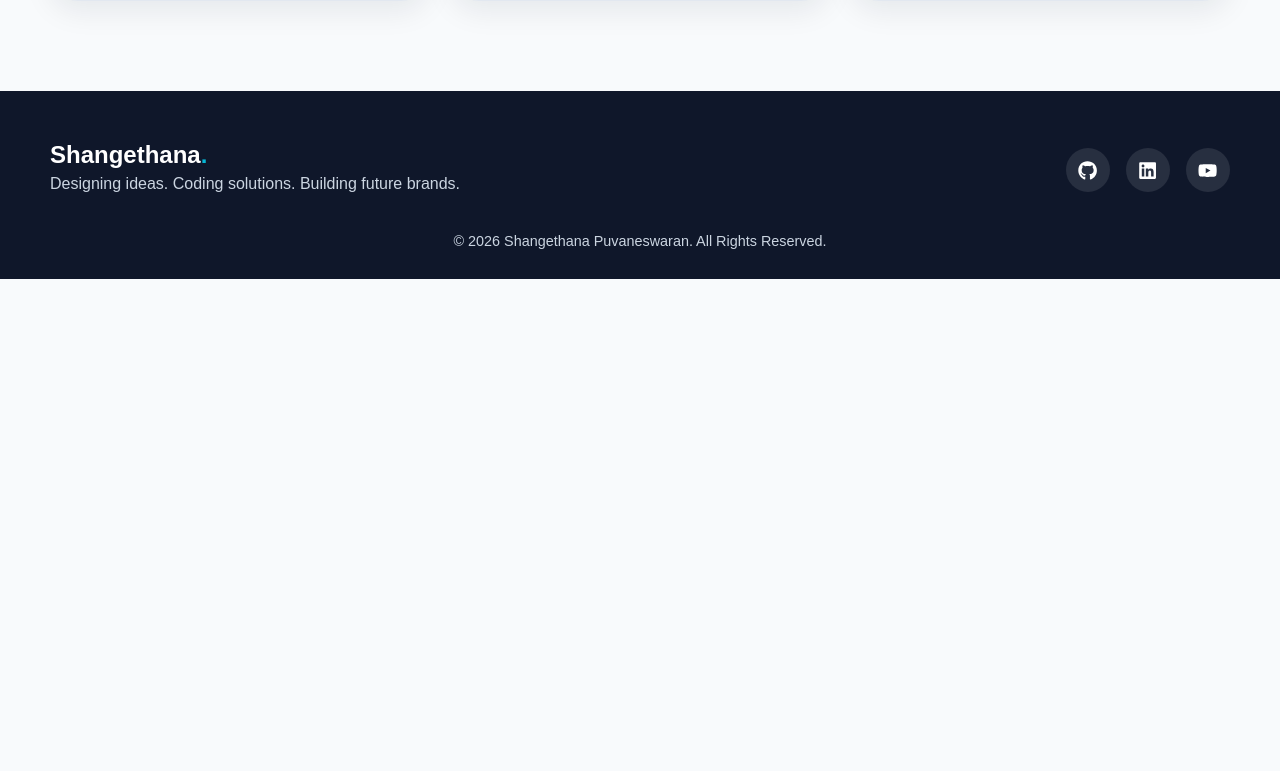
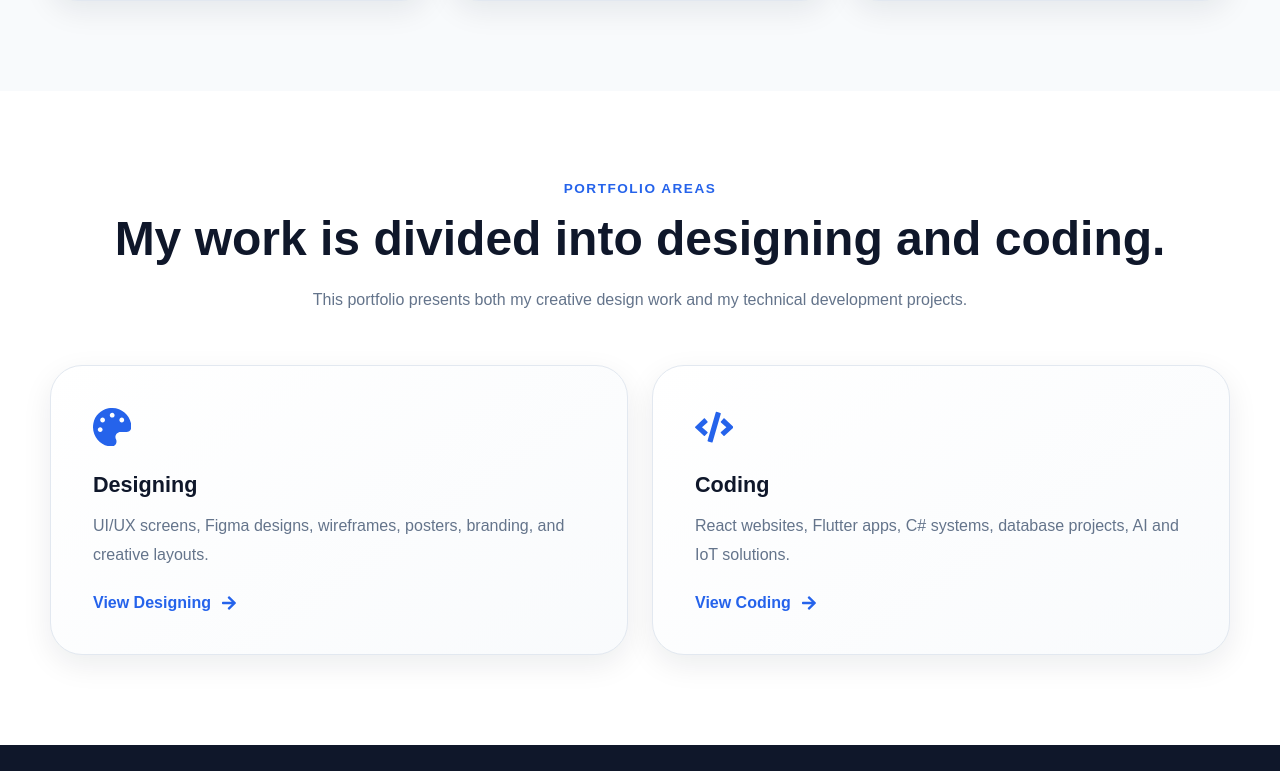
Before and after one commit to PuvaneswaranShangethana/shangethana-portfolio, a React (Vite) app: page / in a window 1280 px wide. Shown: the part 2269-3040 px from the top of the page. Before the commit the page ends 2548 px from the top, so only its background shows below. Built offline with nearby package versions, Linux system fonts and the light colour scheme.

Commit message:
Add designing and coding showcase section

```diff
--- /dev/null
+++ b/src/components/sections/ShowcaseSection.css
@@ -0,0 +1,62 @@
+.showcase-section {
+  background: var(--color-surface);
+}
+
+.center {
+  display: block;
+  text-align: center;
+}
+
+.showcase-grid {
+  display: grid;
+  grid-template-columns: repeat(2, 1fr);
+  gap: 24px;
+}
+
+.showcase-card {
+  padding: 42px;
+  border-radius: 32px;
+  background:
+    linear-gradient(145deg, rgba(255, 255, 255, 0.95), rgba(248, 250, 252, 0.9)),
+    var(--color-surface);
+  border: 1px solid var(--color-border);
+  box-shadow: var(--shadow-soft);
+  transition: 0.3s ease;
+}
+
+.showcase-card:hover {
+  transform: translateY(-10px);
+  box-shadow: var(--shadow-card);
+}
+
+.showcase-icon {
+  font-size: 2.4rem;
+  color: var(--color-secondary);
+  margin-bottom: 22px;
+}
+
+.showcase-card h3 {
+  margin-bottom: 14px;
+}
+
+.showcase-card p {
+  margin-bottom: 24px;
+}
+
+.showcase-card a {
+  display: inline-flex;
+  align-items: center;
+  gap: 10px;
+  color: var(--color-secondary);
+  font-weight: 800;
+}
+
+@media (max-width: 768px) {
+  .showcase-grid {
+    grid-template-columns: 1fr;
+  }
+
+  .showcase-card {
+    padding: 30px;
+  }
+}
--- /dev/null
+++ b/src/components/sections/ShowcaseSection.jsx
@@ -0,0 +1,39 @@
+import { Link } from "react-router-dom";
+import { FaArrowRight, FaCode, FaPalette } from "react-icons/fa";
+import "./ShowcaseSection.css";
+
+function ShowcaseSection() {
+  return (
+    <section className="section showcase-section">
+      <div className="container">
+        <span className="section-label center">Portfolio Areas</span>
+        <h2 className="section-title">My work is divided into designing and coding.</h2>
+        <p className="section-subtitle">
+          This portfolio presents both my creative design work and my technical development projects.
+        </p>
+
+        <div className="showcase-grid">
+          <div className="showcase-card">
+            <FaPalette className="showcase-icon" />
+            <h3>Designing</h3>
+            <p>UI/UX screens, Figma designs, wireframes, posters, branding, and creative layouts.</p>
+            <Link to="/designing">
+              View Designing <FaArrowRight />
+            </Link>
+          </div>
+
+          <div className="showcase-card">
+            <FaCode className="showcase-icon" />
+            <h3>Coding</h3>
+            <p>React websites, Flutter apps, C# systems, database projects, AI and IoT solutions.</p>
+            <Link to="/coding">
+              View Coding <FaArrowRight />
+            </Link>
+          </div>
+        </div>
+      </div>
+    </section>
+  );
+}
+
+export default ShowcaseSection;
--- a/src/pages/Home/Home.jsx
+++ b/src/pages/Home/Home.jsx
@@ -1,6 +1,7 @@
 import HeroSection from "../../components/sections/HeroSection";
 import AboutSection from "../../components/sections/AboutSection";
 import SkillsSection from "../../components/sections/SkillsSection";
+import ShowcaseSection from "../../components/sections/ShowcaseSection";
 
 function Home() {
   return (
@@ -8,6 +9,7 @@ function Home() {
       <HeroSection />
       <AboutSection />
       <SkillsSection />
+      <ShowcaseSection />
     </main>
   );
 }
```
